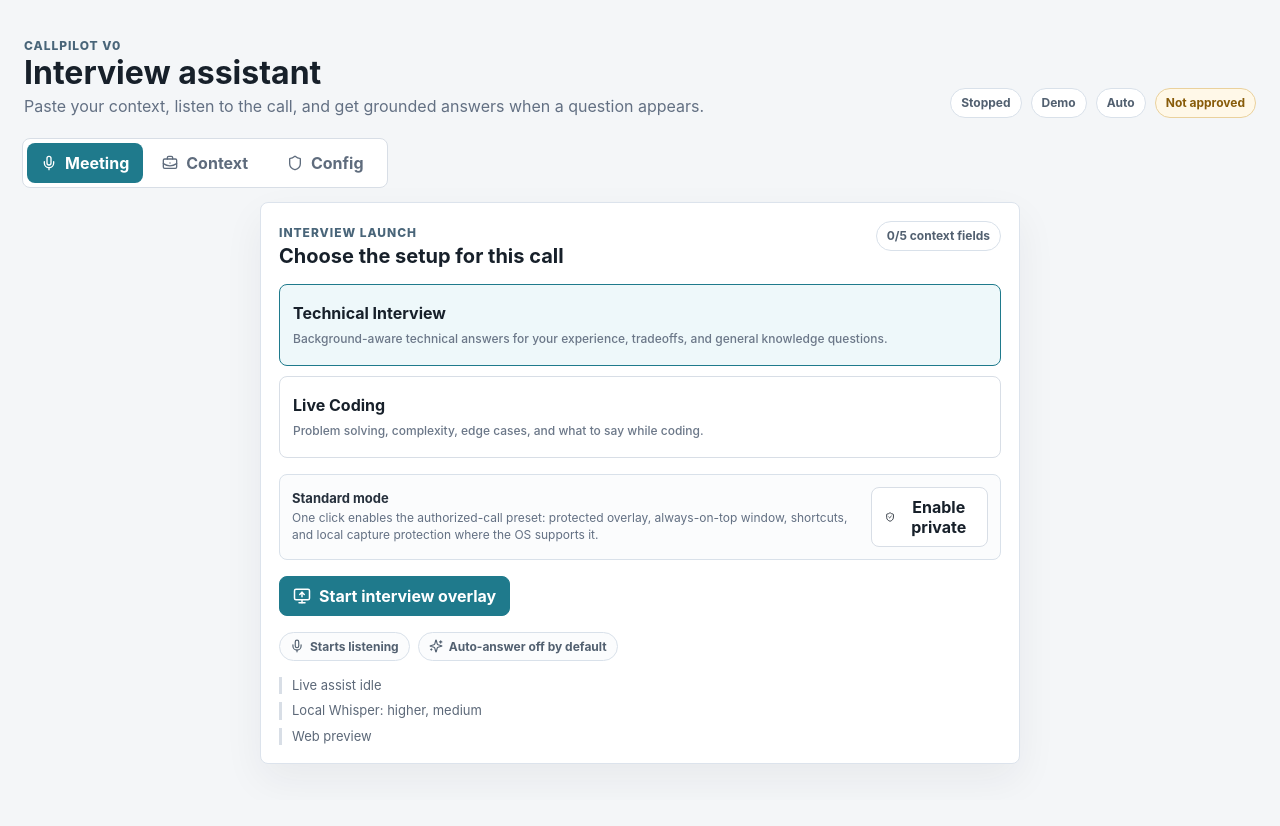
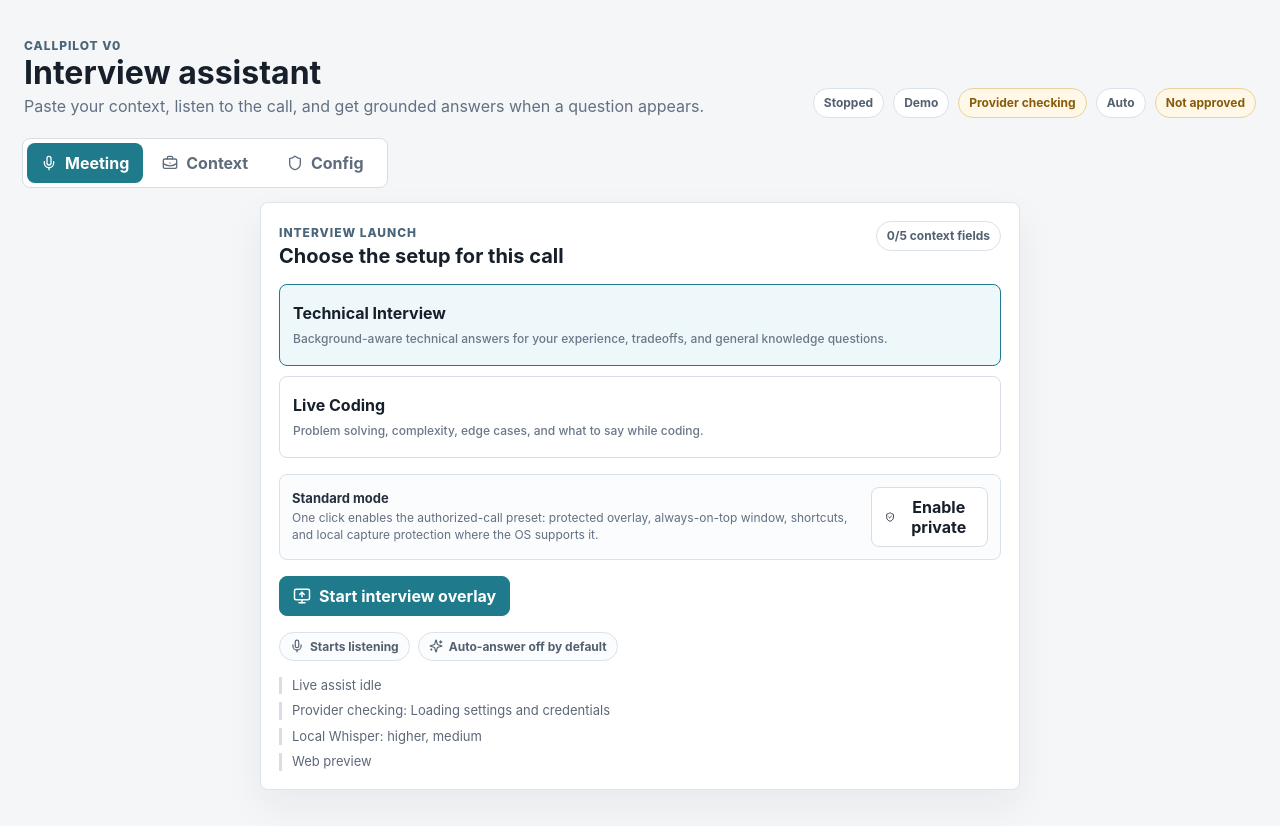
Before and after one commit to IgnacioARodriguez/callpilot-app, a React (Vite) app: page / in a window 1280 px wide. Before the commit the page ends 800 px from the top, so only its background shows below. Built offline with nearby package versions, Linux system fonts and the light colour scheme.

Commit message:
Show answer provider warmup health

```diff
--- a/src/main.tsx
+++ b/src/main.tsx
@@ -143,6 +143,12 @@
 function App() {
   const savedSession = React.useMemo(loadSavedSession, []);
   type AutoCheck = { label: string; status: "ok" | "warn" | "fail"; detail: string };
+  type AnswerWarmupHealth = {
+    status: "checking" | "warming" | "ready" | "failed" | "unavailable";
+    label: string;
+    detail: string;
+    updatedAt: number;
+  };
   const [sessionIdentity, setSessionIdentity] = React.useState(() => ({
     id: savedSession.id,
     title: savedSession.title,
@@ -198,6 +204,12 @@
   const [settingsLoaded, setSettingsLoaded] = React.useState(false);
   const [credentialStatusLoaded, setCredentialStatusLoaded] = React.useState(false);
   const [credentialMessage, setCredentialMessage] = React.useState("");
+  const [answerWarmupHealth, setAnswerWarmupHealth] = React.useState<AnswerWarmupHealth>({
+    status: "checking",
+    label: "Provider checking",
+    detail: "Loading settings and credentials",
+    updatedAt: Date.now(),
+  });
   const [isRecordingMic, setIsRecordingMic] = React.useState(false);
   const [recordingStatus, setRecordingStatus] = React.useState("");
   const [isGenerating, setIsGenerating] = React.useState(false);
@@ -312,6 +324,12 @@
   const hasOpenAITranscriptionKey = hasStoredOpenAIKey || hasEnvOpenAIKey || Boolean(sessionApiKey.trim());
   const hasNativelyTranscriptionKey = hasStoredNativelyKey || hasEnvNativelyKey || Boolean(nativelyApiKey.trim());
   const hasNvidiaAnswerKey = hasStoredNvidiaKey || hasEnvNvidiaKey || Boolean(nvidiaApiKey.trim());
+  const selectedAnswerModelKey = `${modelProvider}:${modelName || "default"}`;
+  const answerWarmupChipClass = answerWarmupHealth.status === "ready"
+    ? "health-chip good"
+    : answerWarmupHealth.status === "failed" || answerWarmupHealth.status === "unavailable"
+      ? "health-chip danger"
+      : "health-chip warn";
   const speakerLabel = (speaker?: TranscriptSpeaker) => {
     if (speaker === "candidate") return "Me";
     if (speaker === "assistant") return "CallPilot";
@@ -800,8 +818,15 @@
     if (modelProvider === "mock" || !window.callpilotDesktop?.generateAnswer) return;
     const warmPrompt = buildPrompt(context, "warmup: responde solo OK");
     const requestId = `warmup-${options.reason ?? "manual"}-${Date.now()}-${Math.random().toString(36).slice(2, 8)}`;
+    const startedAt = Date.now();
     try {
       if (!options.silent) setLiveAssistStatus(`Warming ${providerLabel}`);
+      setAnswerWarmupHealth({
+        status: "warming",
+        label: `${providerLabel} warming`,
+        detail: modelName ? modelName : "Default model",
+        updatedAt: startedAt,
+      });
       const result = await window.callpilotDesktop.generateAnswer({
         provider: modelProvider,
         modelName,
@@ -815,29 +840,77 @@
         maxTokens: 24,
         timeoutMs: 90000,
       });
+      const elapsedSeconds = ((Date.now() - startedAt) / 1000).toFixed(1);
+      setAnswerWarmupHealth({
+        status: result.ok ? "ready" : "failed",
+        label: result.ok ? `${providerLabel} ready` : `${providerLabel} warmup failed`,
+        detail: result.ok ? `Warm in ${elapsedSeconds}s` : result.error ?? "Unknown warmup error",
+        updatedAt: Date.now(),
+      });
       if (!options.silent) setLiveAssistStatus(result.ok ? "Listening" : `Warmup skipped: ${result.error ?? "unknown"}`);
+      return result.ok;
     } catch {
+      setAnswerWarmupHealth({
+        status: "failed",
+        label: `${providerLabel} warmup failed`,
+        detail: "Warmup request failed before completion",
+        updatedAt: Date.now(),
+      });
       if (!options.silent) setLiveAssistStatus("Listening");
+      return false;
     }
   }, [context, modelName, modelProvider, nativelyApiKey, nvidiaApiKey, ollamaBaseUrl, providerLabel, sessionApiKey]);
 
   React.useEffect(() => {
-    if (!settingsLoaded || !credentialStatusLoaded) return;
-    if (modelProvider === "mock" || modelProvider === "ollama") return;
+    if (!settingsLoaded || !credentialStatusLoaded) {
+      setAnswerWarmupHealth({
+        status: "checking",
+        label: "Provider checking",
+        detail: "Loading settings and credentials",
+        updatedAt: Date.now(),
+      });
+      return;
+    }
+    if (modelProvider === "mock" || modelProvider === "ollama") {
+      warmedAnswerModelKeyRef.current = selectedAnswerModelKey;
+      setAnswerWarmupHealth({
+        status: "ready",
+        label: `${providerLabel} ready`,
+        detail: modelProvider === "mock" ? "Demo provider does not need warmup" : "Local provider does not need remote warmup",
+        updatedAt: Date.now(),
+      });
+      return;
+    }
     const hasProviderKey = modelProvider === "nvidia"
       ? hasNvidiaAnswerKey
       : modelProvider === "natively"
         ? hasStoredNativelyKey || hasEnvNativelyKey || Boolean(nativelyApiKey.trim())
         : hasOpenAITranscriptionKey;
-    if (!hasProviderKey) return;
-
-    const warmupKey = `${modelProvider}:${modelName || "default"}`;
+    if (!hasProviderKey) {
+      setAnswerWarmupHealth({
+        status: "unavailable",
+        label: `${providerLabel} key missing`,
+        detail: "Save or load the provider key before starting",
+        updatedAt: Date.now(),
+      });
+      return;
+    }
+
+    const warmupKey = selectedAnswerModelKey;
     if (warmedAnswerModelKeyRef.current === warmupKey || warmingAnswerModelKeyRef.current === warmupKey) return;
     warmingAnswerModelKeyRef.current = warmupKey;
+    setAnswerWarmupHealth({
+      status: "warming",
+      label: `${providerLabel} warming`,
+      detail: modelName ? modelName : "Default model",
+      updatedAt: Date.now(),
+    });
     const timer = window.setTimeout(() => {
       void warmAnswerModel({ silent: true, reason: "startup" })
+        .then((ok) => {
+          if (ok) warmedAnswerModelKeyRef.current = warmupKey;
+        })
         .finally(() => {
-          warmedAnswerModelKeyRef.current = warmupKey;
           if (warmingAnswerModelKeyRef.current === warmupKey) warmingAnswerModelKeyRef.current = "";
         });
     }, 250);
@@ -856,6 +929,8 @@
     modelName,
     modelProvider,
     nativelyApiKey,
+    providerLabel,
+    selectedAnswerModelKey,
     settingsLoaded,
     warmAnswerModel,
   ]);
@@ -2490,6 +2565,7 @@
         <div className="health-row" aria-label="Current app status">
           <span className={isDictating ? "health-chip good" : "health-chip"}>{listeningLabel}</span>
           <span className="health-chip">{providerLabel}</span>
+          <span className={answerWarmupChipClass} title={answerWarmupHealth.detail}>{answerWarmupHealth.label}</span>
           <span className="health-chip">{languageLabel}</span>
           <span className={stealth.callPrivacyAllowed ? "health-chip good" : "health-chip warn"}>{privacyLabel}</span>
         </div>
@@ -2571,6 +2647,7 @@
             </div>
             <div className="quick-status">
               <span>{liveAssistStatus}</span>
+              <span>{answerWarmupHealth.label}: {answerWarmupHealth.detail}</span>
               <span>{livePlan.engineLabel}: {livePlan.implemented ? `${livePlan.expectedLatency}, ${livePlan.quality}` : "configured, not connected"}</span>
               <span>{desktopStatus}</span>
             </div>
--- a/src/styles.css
+++ b/src/styles.css
@@ -609,6 +609,12 @@
   color: #875b09;
 }
 
+.health-chip.danger {
+  border-color: #e2a7a7;
+  background: #fff1f1;
+  color: #9c2424;
+}
+
 .tabs {
   width: fit-content;
   max-width: 100%;
```
Also changed, not shown: 1 other file (tests, documents, lock files or other folders).
